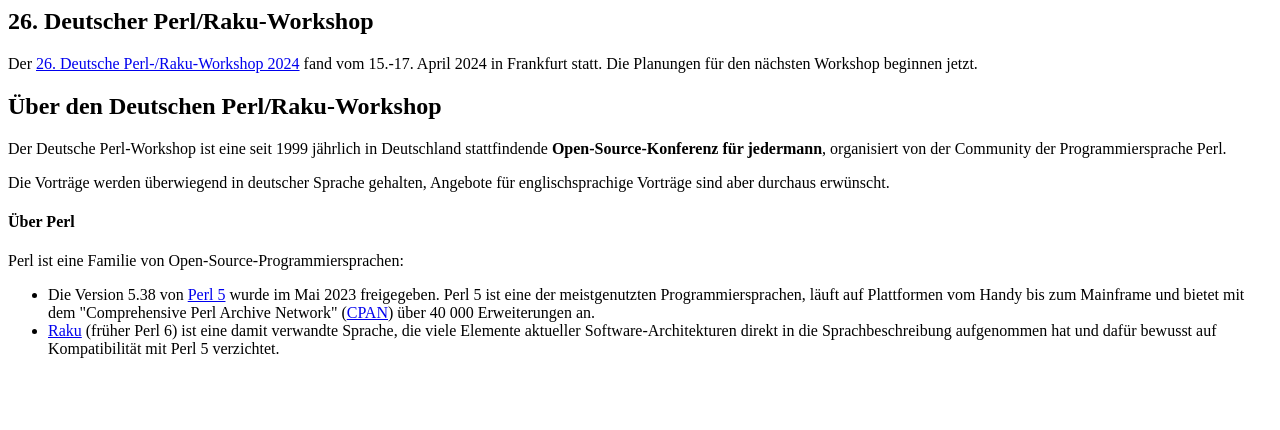
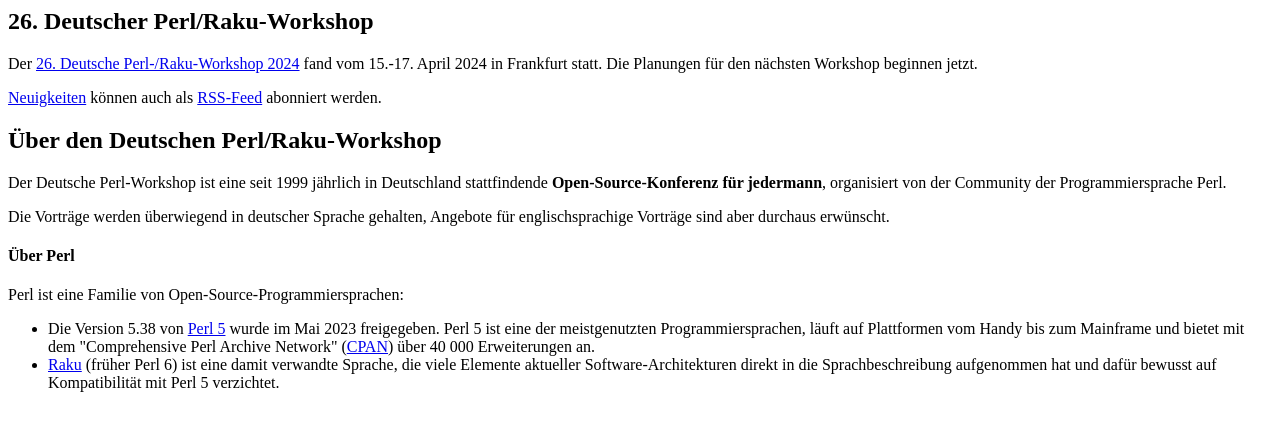
Before and after one commit to FrankfurtPM/german-perl-workshop-de, a plain HTML site: page static/index.html in a window 1280 px wide. Drawn offline with Linux system fonts and the light colour scheme.

Commit message:
add links to news

```diff
--- a/static/index.html
+++ b/static/index.html
@@ -3,6 +3,10 @@
            Der <a href="https://act.yapc.eu/gpw2024">26. Deutsche Perl-/Raku-Workshop 2024</a>
            fand vom 15.-17. April 2024 in Frankfurt statt. Die Planungen für den nächsten
            Workshop beginnen jetzt.
+        </p>
+        <p>
+          <a href="/news">Neuigkeiten</a> können auch als <a href="/rss">RSS-Feed</a>
+          abonniert werden.
         </p>
 		<h2> Über den Deutschen Perl/Raku-Workshop</h2>
 		<p>
```
Also changed, not shown: 1 other file.
